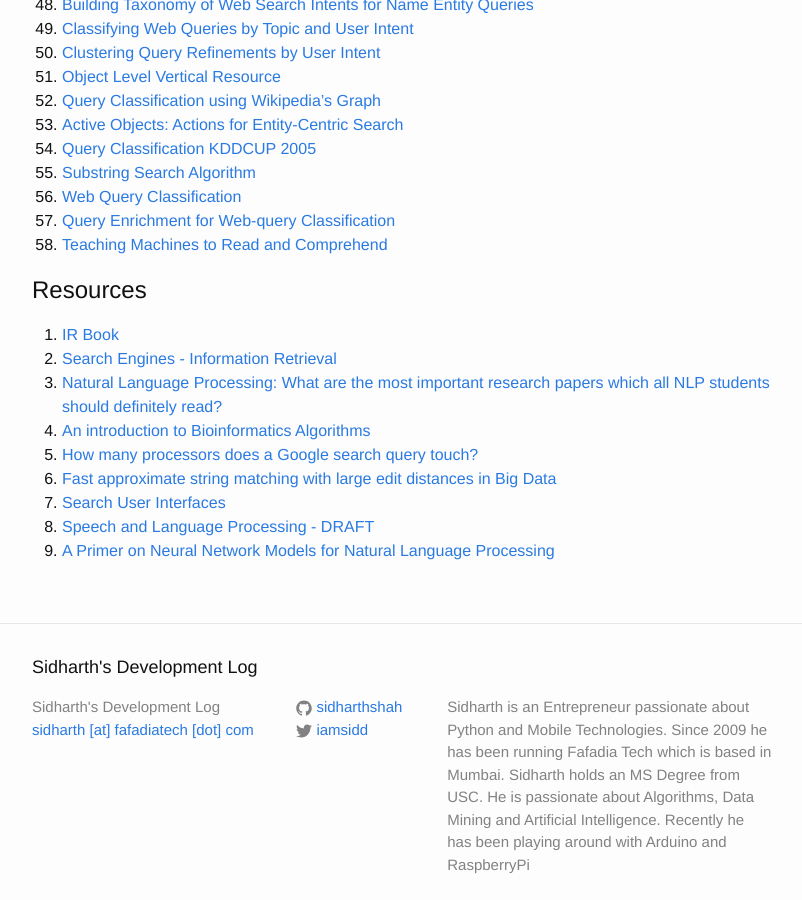
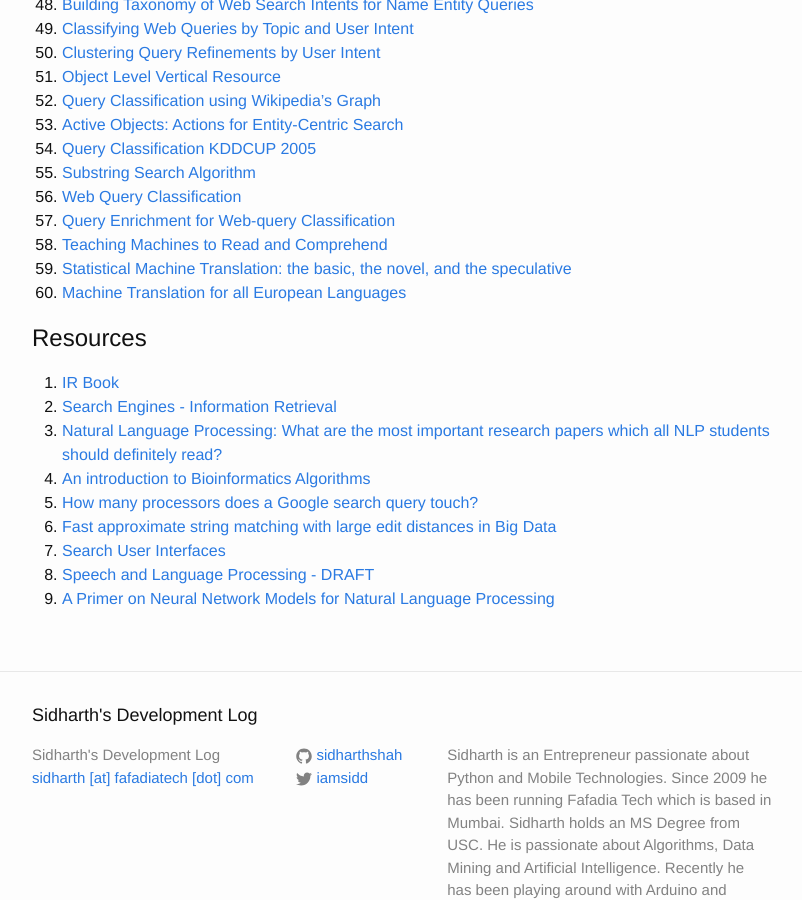
Before and after one commit to sidharthshah/sidharthshah.github.com, a Jekyll site: the page built from information-retrieval.md, in a window 1280 px wide and 900 px high, scrolled down 2154 px. Shown: the whole window, without its empty margins (238-1040 px from the left). Built offline with Jekyll 4.4.1, drawn with Linux system fonts in a browser that asks for light colours.

Commit message:
added links for MT

```diff
--- a/information-retrieval.md
+++ b/information-retrieval.md
@@ -98,6 +98,8 @@ Talks & Papers
 56. [Web Query Classification](https://en.wikipedia.org/wiki/Web_query_classification)
 57. [Query Enrichment for Web-query Classification](http://www.pancube.com/Paper/Query%20Enrichment%20for%20Web-query%20Classification.Shen.HKUST.TOIS.2006.Paper.pdf)
 58. [Teaching Machines to Read and Comprehend](http://arxiv.org/pdf/1506.03340v1.pdf)
+59. [Statistical Machine Translation: the basic, the novel, and the speculative](http://homepages.inf.ed.ac.uk/pkoehn/publications/tutorial2006.pdf)
+60. [Machine Translation for all European Languages](http://www.mt-archive.info/MTS-2007-Koehn-1.pdf)
 
 Resources
 =========
```
